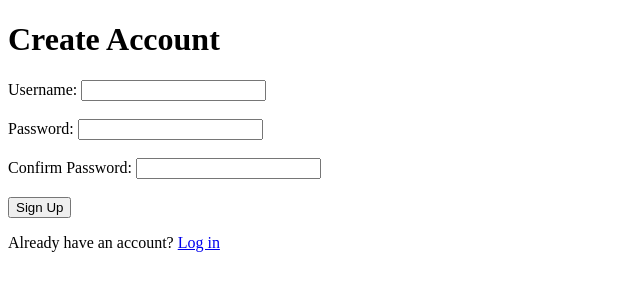
After one commit to AlanQ03/NovaSpin, a Django app: page /signup/ in a window 1280 px wide. The commit adds this page. Shown: the top 300 px of the page, without its empty margins (0-640 px from the left). Run offline with Django 5.2, Linux system fonts and the light colour scheme.

Commit message:
signup page

```diff
--- a/casino/templates/registration/login.html
+++ b/casino/templates/registration/login.html
@@ -1,4 +1,5 @@
 <!DOCTYPE html>
+{% load static %}
 <html>
 <head>
     <title>Login</title>
@@ -15,5 +16,8 @@
         {{ form.as_p }}
         <button type="submit">Log In</button>
     </form>
+
+    <p>Don't Have an Account?</p>
+    <a href="{% url 'signup' %}"> Sign Up Now! </a>
 </body>
 </html>
--- /dev/null
+++ b/casino/templates/registration/signup.html
@@ -0,0 +1,37 @@
+<!DOCTYPE html>
+{% load static %}
+<html>
+<head>
+    <title>Sign Up</title>
+</head>
+<body>
+    <h1>Create Account</h1>
+
+    {% if error %}
+        <p>{{ error }}</p>
+    {% endif %}
+
+    <form method="post">
+        {% csrf_token %}
+
+        <label for="username">Username:</label>
+        <input type="text" name="username" id="username" required>
+
+        <br><br>
+
+        <label for="password">Password:</label>
+        <input type="password" name="password" id="password" required>
+
+        <br><br>
+
+        <label for="confirm_password">Confirm Password:</label>
+        <input type="password" name="confirm_password" id="confirm_password" required>
+
+        <br><br>
+
+        <button type="submit">Sign Up</button>
+    </form>
+
+    <p>Already have an account? <a href="/accounts/login/">Log in</a></p>
+</body>
+</html>
--- a/casino/urls.py
+++ b/casino/urls.py
@@ -1,9 +1,10 @@
 from django.urls import path
-from casino.views import home, blackjack, roulette, slots
+from casino.views import home, blackjack, roulette, slots, signup
 
 urlpatterns = [
     path('', home.home, name='home'),
     path('blackjack/', blackjack.play_blackjack, name='blackjack'),
     path('roulette/', roulette.play_roulette, name='roulette'),
     path('slots/', slots.play_slots, name='slots'),
+    path('signup/', signup.signup, name='signup'),
 ]
--- a/casino/views/signup.py
+++ b/casino/views/signup.py
@@ -7,8 +7,8 @@ def signup(request):
         username = request.POST.get('username')
         password = request.POST.get('password')
 
-        if User.objects.filter(user=request.user.users).exists():
-            return render(request, 'pages/signup.html', {
+        if User.objects.filter(username=username).exists():
+            return render(request, 'registration/signup.html', {
                 'error': 'Username already exists'
             })
 
@@ -21,4 +21,4 @@ def signup(request):
 
         return redirect('login')
 
-    return render(request, 'pages/signup.html')
+    return render(request, 'registration/signup.html')
```
